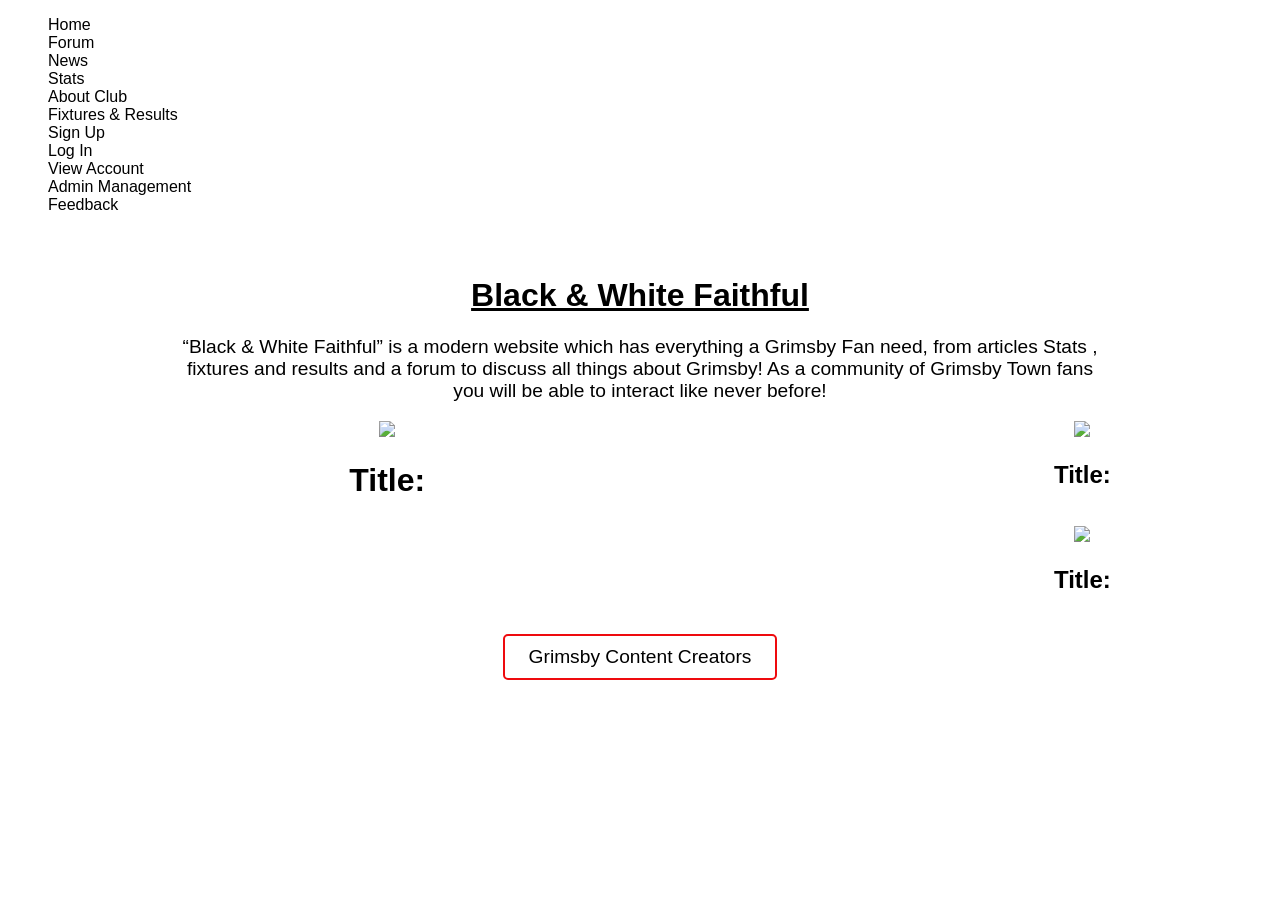
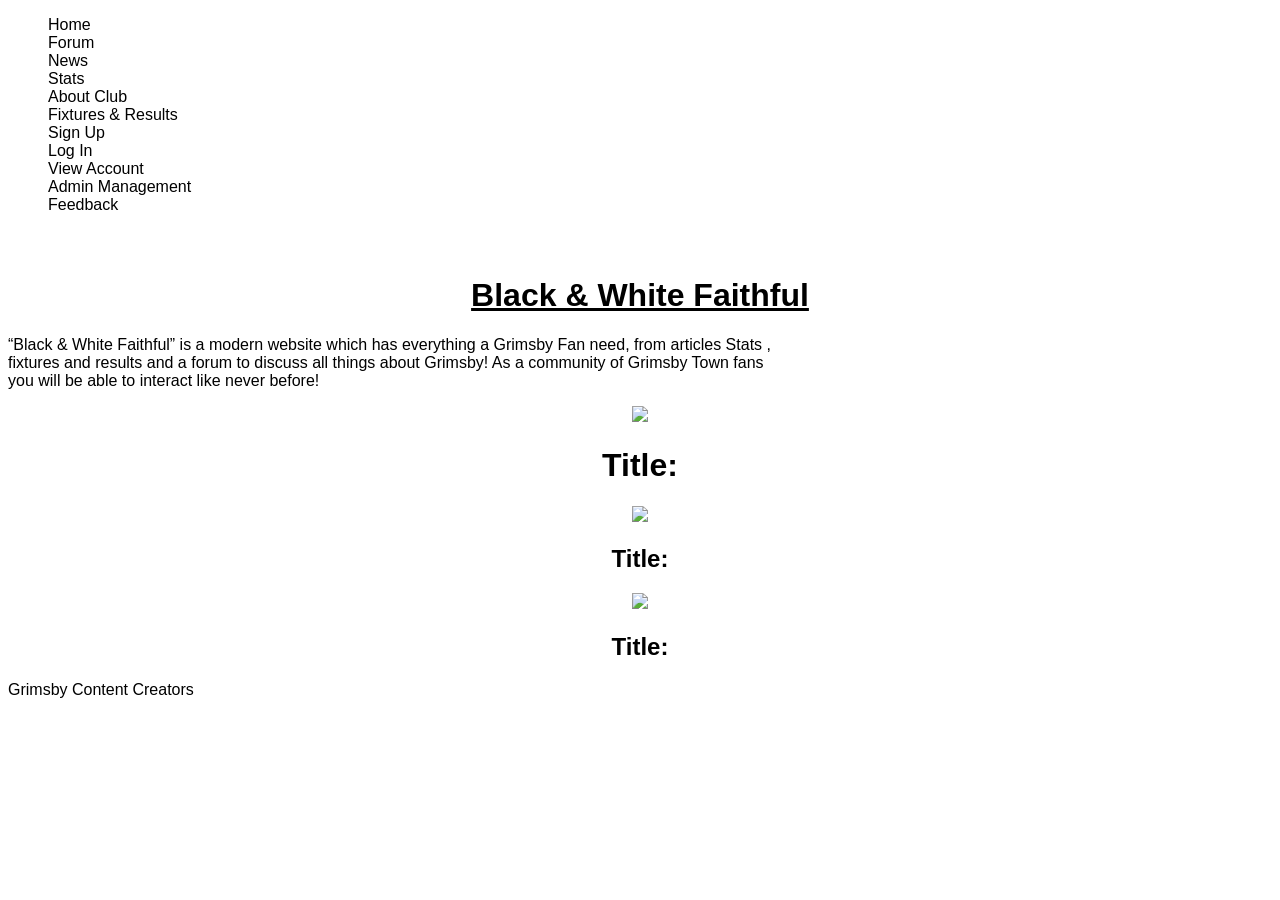

Unify button class to .btn, fix </head> typos

--- a/main.css
+++ b/main.css
@@ -83,6 +83,7 @@ a {
 
 .nav--open {
     transform: translateX(0) !important;
+    margin-top: 20px;
 }
 
 .hamburger--open .bar:nth-child(1) {
@@ -144,39 +145,11 @@ ul {
     text-align: center;
 }
 
-.welcome-paragrapth {
-    font-size: larger;
-    text-align: center;
-}
-
 .grid-container {
     text-align: center;
 }
 
-.main-content {
-    display: grid;
-    grid-template-columns: 2fr 1fr;
-    grid-gap: 10%;
-    margin-bottom: 3%;
-    align-items: start;
-}
-
-.latest-article {
-    grid-column: 1/2;
-    grid-row: span 2;
-}
-
-.smaller-article-image {
-    width: 70%;
-    height: auto;
-}
-
-.article-image {
-    width: 80%;
-    height: auto;
-}
-
-.content-creatorbtn {
+.btn {
     text-align: center;
     border: 2px solid #EE0A0E;
     padding: 10px 24px;
@@ -190,13 +163,9 @@ ul {
     transition-duration: 0.4s;
 }
 
-.content-creatorbtn:hover {
+.btn:hover {
     background-color: #EE0A0E;
     color: white;
-}
-
-.content-creators {
-    text-align: center;
 }
 
 .box {
@@ -297,6 +266,9 @@ a {
 }
 
 @media (max-width: 650px) {
+    body {
+        transition: background-color 0.4s ease-in-out;
+    }
     .header {
         position: sticky;
         z-index: 100;
@@ -305,18 +277,31 @@ a {
         position: fixed;
         top: 60px;
         left: 0;
-        background-color: #060612;
+        background-color: #222121;
+        height: calc(100vh - 60px);
+        /* fills everything below the header */
         width: 100%;
         padding: 10px 0 25px;
         transform: translateX(-100%);
+        /* border: 2px solid #F60000; */
+        /* border-top: none;
+        /* avoid doubling the header's bottom border */
+        border-radius: 2px 2px 5px;
+        box-sizing: border-box;
+    }
+    ul {
+        list-style: none;
+        margin: 0;
+        padding: 0;
     }
     .nav_list {
         flex-direction: column;
         align-items: center;
-        row-gap: 100px;
+        row-gap: 45px;
+        column-gap: 0;
     }
     .nav_link {
-        font-size: 18px;
+        font-size: 16px;
     }
     .nav_link:hover,
     .nav_link:focus {
@@ -329,5 +314,13 @@ a {
     }
     .logo {
         font-size: 18px;
+    }
+    body.menu-open {
+        overflow: hidden;
+        background-color: #222121;
+    }
+    body.menu-open>*:not(.header) {
+        filter: blur(5px);
+        transition: filter 0.4s ease-in-out;
     }
 }
